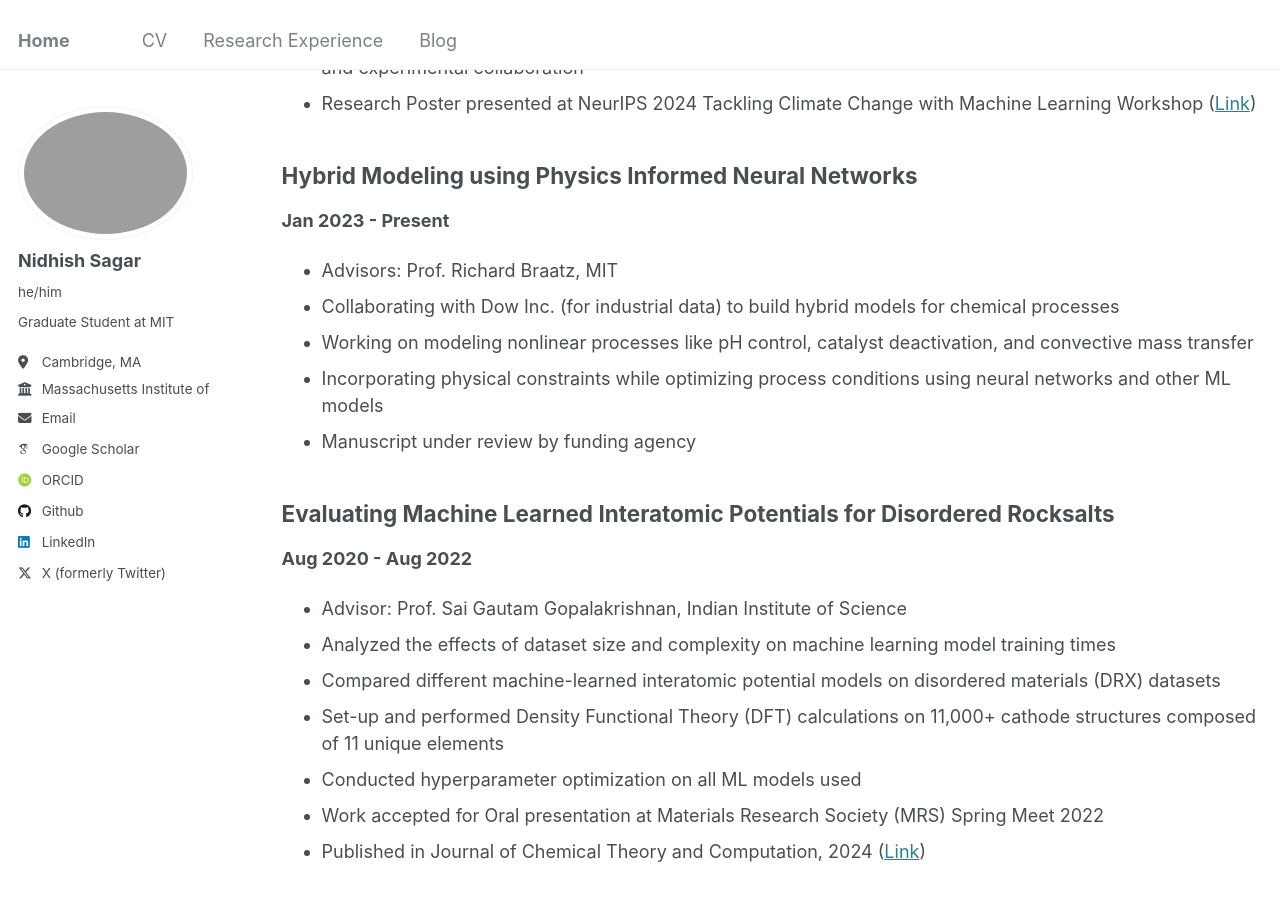
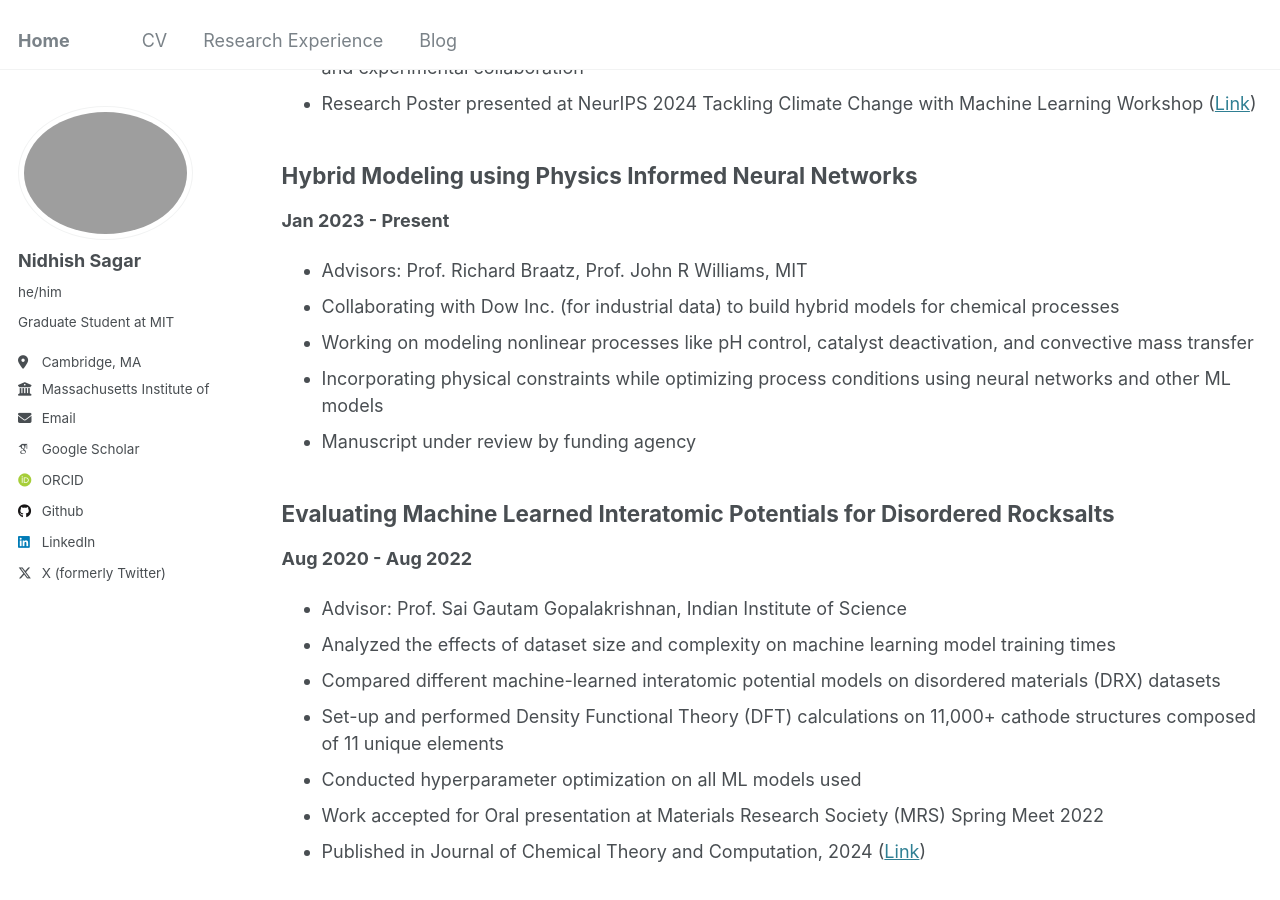
Before and after one commit to sagarnidhish/sagarnidhish.github.io, a Jekyll site: the page built from _pages/research_experience.html, in a window 1280 px wide and 900 px high, scrolled down 500 px. Built offline with Jekyll 4.4.1, drawn with Linux system fonts in a browser that asks for light colours; some web fonts are replaced.

Commit message:
Update research_experience.html

```diff
--- a/_pages/research_experience.html
+++ b/_pages/research_experience.html
@@ -26,7 +26,7 @@ author_profile: true
   <h2>Hybrid Modeling using Physics Informed Neural Networks </h2>
   <p><strong>Jan 2023 - Present</strong></p>
   <ul>
-    <li>Advisors: Prof. Richard Braatz, MIT</li>
+    <li>Advisors: Prof. Richard Braatz, Prof. John R Williams, MIT</li>
     <li>Collaborating with Dow Inc. (for industrial data) to build hybrid models for chemical processes</li>
     <li>Working on modeling nonlinear processes like pH control, catalyst deactivation, and convective mass transfer</li>
     <li>Incorporating physical constraints while optimizing process conditions using neural networks and other ML models</li>
```
